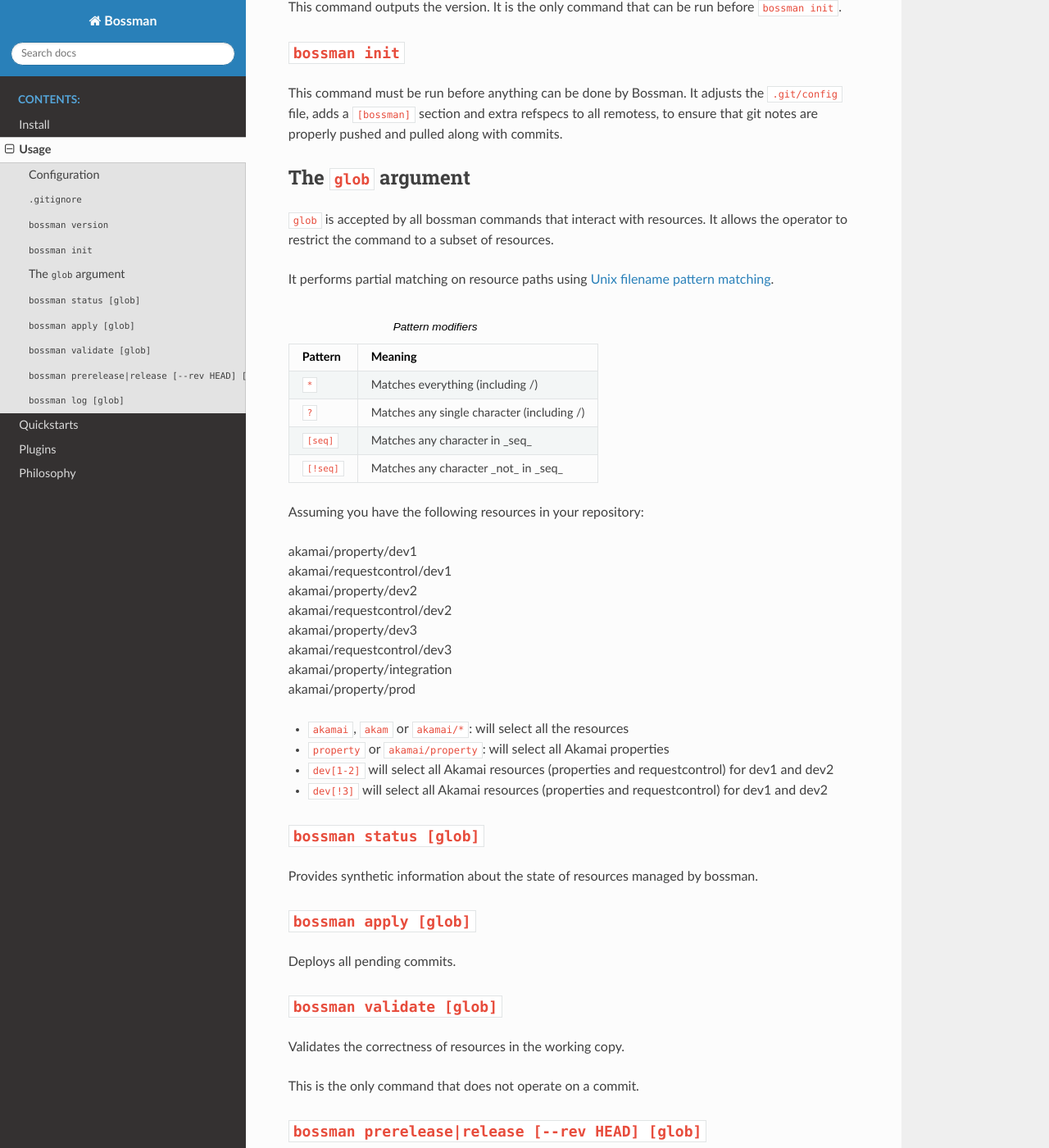
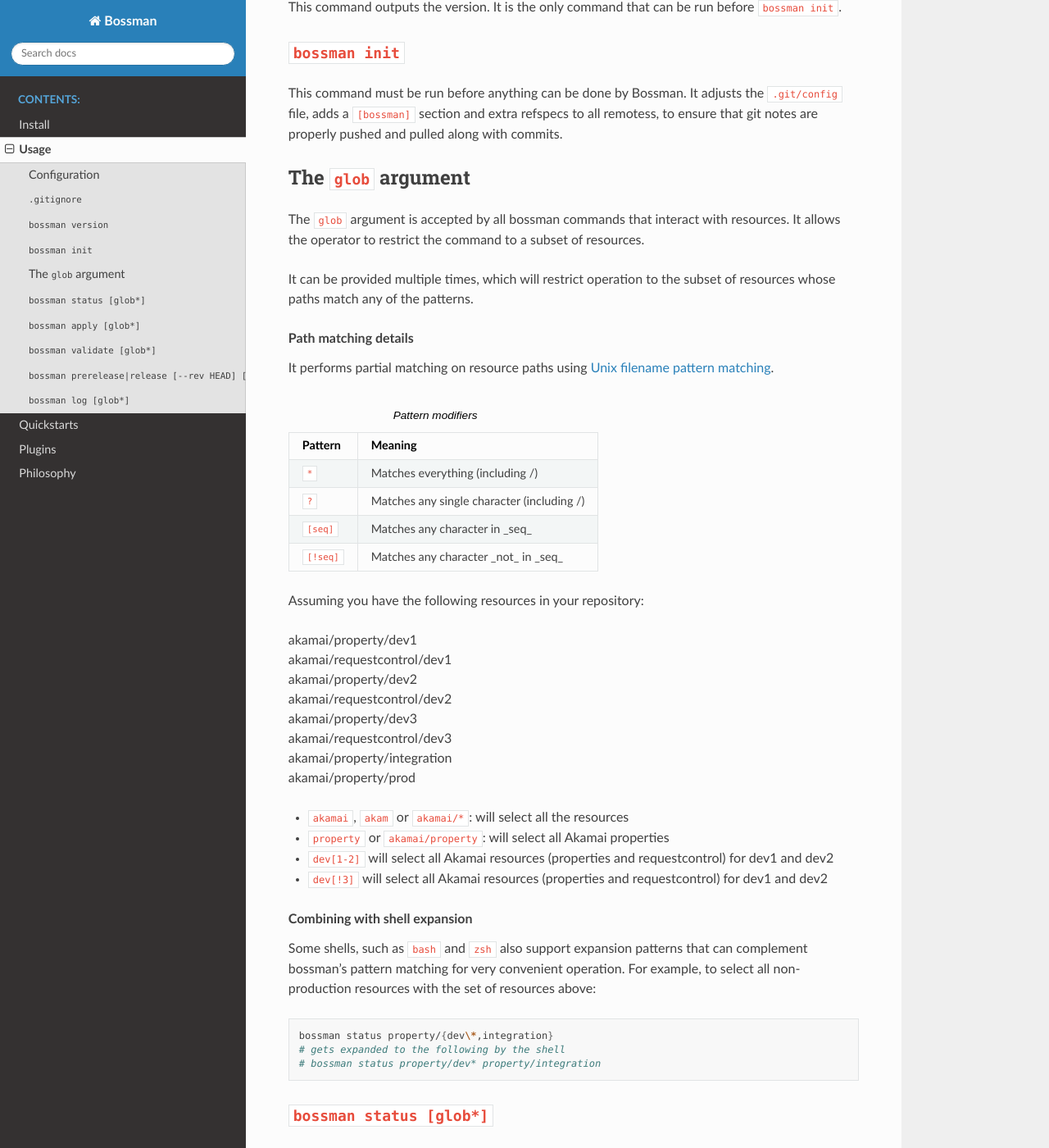
Before and after one commit to ynohat/bossman, a Sphinx documentation site: the page built from docs/usage.rst, in a window 1280 px wide and 1400 px high, scrolled down 1063 px. Shown: the whole window at 82% size. Built offline with Sphinx 7.4.7 and the Read the Docs theme 2.0.0, drawn with Linux system fonts in a browser that asks for light colours; some of the changed text lies outside the part shown.

Commit message:
feat(bossman): allow multiple glob patterns

```diff
--- a/docs/usage.rst
+++ b/docs/usage.rst
@@ -54,53 +54,71 @@ that git notes are properly pushed and pulled along with commits.
 The ``glob`` argument
 __________________________________________________________
 
-``glob`` is accepted by all bossman commands that interact with resources. It allows the
+The ``glob`` argument is accepted by all bossman commands that interact with resources. It allows the
 operator to restrict the command to a subset of resources.
 
-It performs partial matching on resource paths using `Unix filename pattern matching <https://docs.python.org/3/library/fnmatch.html>`_.
+It  can be provided multiple times, which will restrict operation to the subset of resources whose paths
+match any of the patterns.
 
-.. csv-table:: Pattern modifiers
-  :header: "Pattern", "Meaning"
+.. topic:: Path matching details
 
-  ``*``, "Matches everything (including /)"
-  ``?``, "Matches any single character (including /)"
-  ``[seq]``, "Matches any character in _seq_"
-  ``[!seq]``, "Matches any character _not_ in _seq_"
+  It performs partial matching on resource paths using `Unix filename pattern matching <https://docs.python.org/3/library/fnmatch.html>`_.
 
-Assuming you have the following resources in your repository:
+  .. csv-table:: Pattern modifiers
+    :header: "Pattern", "Meaning"
 
-|  akamai/property/dev1
-|  akamai/requestcontrol/dev1
-|  akamai/property/dev2
-|  akamai/requestcontrol/dev2
-|  akamai/property/dev3
-|  akamai/requestcontrol/dev3
-|  akamai/property/integration
-|  akamai/property/prod
+    ``*``, "Matches everything (including /)"
+    ``?``, "Matches any single character (including /)"
+    ``[seq]``, "Matches any character in _seq_"
+    ``[!seq]``, "Matches any character _not_ in _seq_"
 
-* ``akamai``, ``akam`` or ``akamai/*``: will select all the resources
-* ``property`` or ``akamai/property``: will select all Akamai properties
-* ``dev[1-2]`` will select all Akamai resources (properties and requestcontrol) for dev1 and dev2
-* ``dev[!3]`` will select all Akamai resources (properties and requestcontrol) for dev1 and dev2
+  Assuming you have the following resources in your repository:
 
-``bossman status [glob]``
+  |  akamai/property/dev1
+  |  akamai/requestcontrol/dev1
+  |  akamai/property/dev2
+  |  akamai/requestcontrol/dev2
+  |  akamai/property/dev3
+  |  akamai/requestcontrol/dev3
+  |  akamai/property/integration
+  |  akamai/property/prod
+
+  * ``akamai``, ``akam`` or ``akamai/*``: will select all the resources
+  * ``property`` or ``akamai/property``: will select all Akamai properties
+  * ``dev[1-2]`` will select all Akamai resources (properties and requestcontrol) for dev1 and dev2
+  * ``dev[!3]`` will select all Akamai resources (properties and requestcontrol) for dev1 and dev2
+
+.. topic:: Combining with shell expansion
+
+  Some shells, such as ``bash`` and ``zsh`` also support expansion patterns that can complement bossman's
+  pattern matching for very convenient operation. For example, to select all non-production resources with
+  the set of resources above:
+
+  .. code-block:: bash
+
+    bossman status property/{dev\*,integration}
+    # gets expanded to the following by the shell
+    # bossman status property/dev* property/integration
+
+
+``bossman status [glob*]``
 __________________________________________________________
 
 Provides synthetic information about the state of resources managed by bossman.
 
-``bossman apply [glob]``
+``bossman apply [glob*]``
 __________________________________________________________
 
 Deploys all pending commits.
 
-``bossman validate [glob]``
+``bossman validate [glob*]``
 __________________________________________________________
 
 Validates the correctness of resources in the working copy.
 
 This is the only command that does not operate on a commit.
 
-``bossman prerelease|release [--rev HEAD] [glob]``
+``bossman prerelease|release [--rev HEAD] [glob*]``
 __________________________________________________________
 
 * ``prerelease``: makes a given revision available to an internal audience,
@@ -115,7 +133,7 @@ __________________________________________________________
 * ``HEAD``
 * a relative ref
 
-``bossman log [glob]``
+``bossman log [glob*]``
 __________________________________________________________
 
 Outputs the revision history of the selected resources.
```
Also changed, not shown: bossman/__init__.py (+9 -3 lines), 5 other files.
